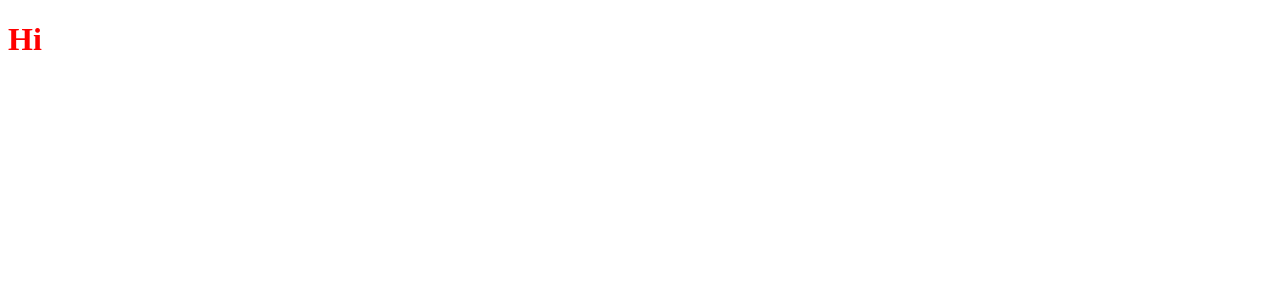
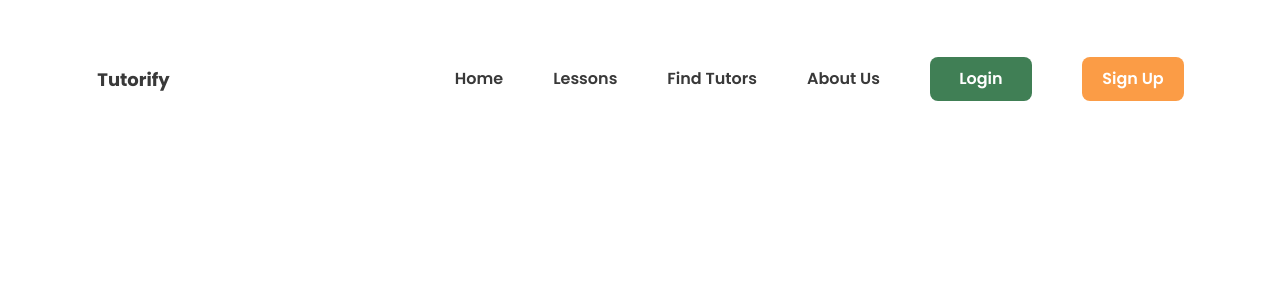
Before and after one commit to onikaChorba/tutorify, a React (Create React App) app: page / in a window 1280 px wide. Shown: the top 300 px of the page. Built offline with nearby package versions, Linux system fonts and the light colour scheme.

Commit message:
add style in header

```diff
--- a/public/index.html
+++ b/public/index.html
@@ -1,43 +1,19 @@
 <!DOCTYPE html>
 <html lang="en">
+
 <head>
   <meta charset="utf-8" />
-    <link rel="icon" href="%PUBLIC_URL%/favicon.ico" />
   <meta name="viewport" content="width=device-width, initial-scale=1" />
-    <meta name="theme-color" content="#000000" />
-    <meta
-      name="description"
-      content="Web site created using create-react-app"
-    />
-    <link rel="apple-touch-icon" href="%PUBLIC_URL%/logo192.png" />
-    <!--
-      manifest.json provides metadata used when your web app is installed on a
-      user's mobile device or desktop. See https://developers.google.com/web/fundamentals/web-app-manifest/
-    -->
-    <link rel="manifest" href="%PUBLIC_URL%/manifest.json" />
-    <!--
-      Notice the use of %PUBLIC_URL% in the tags above.
-      It will be replaced with the URL of the `public` folder during the build.
-      Only files inside the `public` folder can be referenced from the HTML.
+  <link rel="preconnect" href="https://fonts.googleapis.com">
+  <link rel="preconnect" href="https://fonts.gstatic.com" crossorigin>
+  <link href="https://fonts.googleapis.com/css2?family=Poppins:wght@400;500;600;700&display=swap" rel="stylesheet">
 
-      Unlike "/favicon.ico" or "favicon.ico", "%PUBLIC_URL%/favicon.ico" will
-      work correctly both with client-side routing and a non-root public URL.
-      Learn how to configure a non-root public URL by running `npm run build`.
-    -->
-    <title>React App</title>
+  <title>HomePage</title>
 </head>
+
 <body>
-    <noscript>You need to enable JavaScript to run this app.</noscript>
   <div id="root"></div>
-    <!--
-      This HTML file is a template.
-      If you open it directly in the browser, you will see an empty page.
 
-      You can add webfonts, meta tags, or analytics to this file.
-      The build step will place the bundled scripts into the <body> tag.
+</body>
 
-      To begin the development, run `npm start` or `yarn start`.
-      To create a production bundle, use `npm run build` or `yarn build`.
-    -->
-  </body>
 </html>
--- a/src/App.js
+++ b/src/App.js
@@ -1,11 +1,9 @@
 
 
-function App() {
-  return (
-    <div className="App">
-      <h1 class='heading'> Hi</h1>
-    </div>
-  );
-}
+// function App() {
+//   return (
 
-export default App;
+//   );
+// }
+
+// export default App;
--- a/src/index.js
+++ b/src/index.js
@@ -1,12 +1,17 @@
 import React from 'react';
 import ReactDOM from 'react-dom/client';
+//Globall
+// import './scss/globall/globall.scss';
+// import './scss/globall/mixin.scss';
 import './index.scss';
-import App from './App';
+
+// import App from './App';
+import Header from './js/module/header.js';
 
 
 const root = ReactDOM.createRoot(document.getElementById('root'));
 root.render(
   <React.StrictMode>
-    <App />
+    <Header />
   </React.StrictMode>
 );
--- a/src/index.scss
+++ b/src/index.scss
@@ -1,3 +1,4 @@
-.App {
-  color: red;
-}
+@import './scss/globall/globall.scss';
+@import './scss/globall/mixin.scss';
+
+@import './scss/module/header.scss';
--- /dev/null
+++ b/src/js/module/header.js
@@ -0,0 +1,36 @@
+function Header() {
+  return (
+    <div className="App">
+      <header className="header">
+        <div className="header-container">
+          <div className="header__logo">
+            Tutorify
+          </div>
+          <div className="header__nav-bar">
+            <a className="nav-bar__list" href="#" passHref>
+              Home
+            </a>
+            <a className="nav-bar__list" href="#" passHref>
+              Lessons
+            </a>
+            <a className="nav-bar__list" href="#" passHref>
+              Find Tutors
+            </a>
+            <a className="nav-bar__list" href="#" passHref>
+              About Us
+            </a>
+            <a className="nav-bar__list button-s header__button-s-g" href="#" passHref>
+              <div className="button-s__text " href="#" passHref>Login</div>
+            </a>
+            <a className="nav-bar__list button-s header__button-s-o" href="#" passHref>
+              <div className="button-s__text " href="#" passHref> Sign Up</div>
+            </a>
+          </div>
+        </div>
+
+      </header>
+    </div>
+  );
+}
+
+export default Header;
--- /dev/null
+++ b/src/scss/globall/globall.scss
@@ -0,0 +1,31 @@
+* {
+  font-family: 'Poppins', sans-serif;
+  font-size: 16px;
+  margin: 0;
+  padding: 0;
+  top: 0;
+  left: 0;
+  outline: none;
+  border: none;
+  text-decoration: none;
+  max-width: 100%;
+  color: #6C6C6C;
+}
+
+a {
+  text-decoration: none;
+}
+
+$black: #0000;
+$black-light: #393939;
+$grey: #6C6C6C;
+$grey-light: #8D8D8D;
+$grey-white: #90A3B4;
+$grey-white-light: #E2ECF4;
+$background: #E5E5E5;
+$white: #ffff;
+$green: #407F55;
+$green-light: #058E6E;
+$orang-strong: #FF922F;
+$orang: #FB9C46;
+$orang-light: #F2BF62;
--- /dev/null
+++ b/src/scss/globall/mixin.scss
@@ -0,0 +1,12 @@
+@mixin font-size ($font-weight, $font-size, $line-height) {
+  font-weight: $font-weight;
+  font-size: $font-size;
+  line-height: $line-height;
+}
+
+@mixin position-center ($display, $flex-direction, $justify-content, $align-items) {
+  display: $display;
+  flex-direction: $flex-direction;
+  justify-content: $justify-content;
+  align-items: $align-items;
+}
--- /dev/null
+++ b/src/scss/module/header.scss
@@ -0,0 +1,58 @@
+.header {
+  height: 117px;
+
+  &__nav-bar {
+    display: flex;
+    justify-content: space-between;
+    align-items: center;
+  }
+
+
+  &__logo {
+    @include font-size (700, 18px, 27px);
+    color: $black-light;
+  }
+
+
+  &__button-s-g {
+    width: 102px;
+    height: 44px;
+    border-radius: 8px;
+    background: $green;
+    color: $white;
+    @include position-center(flex, column, center, center);
+  }
+
+
+  &__button-s-o {
+    width: 102px;
+    height: 44px;
+    border-radius: 8px;
+    background: $orang;
+    @include position-center(flex, column, center, center);
+  }
+}
+
+.button-s {
+
+  &__text {
+    color: $white;
+  }
+}
+
+.nav-bar {
+  &__list {
+    @include font-size (600, 16px, 24px);
+    color: $black-light;
+    margin-right: 50px;
+  }
+}
+
+.header-container {
+  display: flex;
+  justify-content: space-between;
+  padding-left: 7.6%;
+  padding-right: 3.6%;
+  align-items: center;
+  padding-top: 57px;
+}
```
Also changed, not shown: public/robots.txt (deleted), 1 other file (tests, documents, lock files or other folders). Lines whose indentation alone changed are shown as unchanged.
